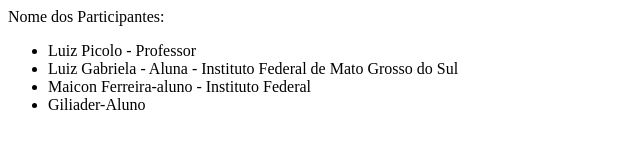
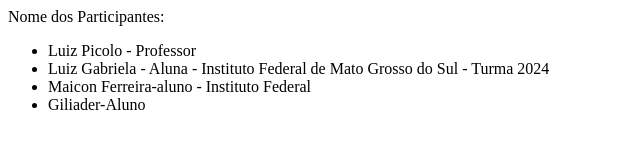
Before and after one commit to maiconfr204/capacitacao-git, a plain HTML site: page index.html in a window 1280 px wide. Shown: the whole page, without its empty margins (0-640 px from the left). Drawn offline with Linux system fonts and the light colour scheme.

Commit message:
foi adicionado a turma

```diff
--- a/index.html
+++ b/index.html
@@ -10,7 +10,7 @@
   Nome dos Participantes:
   <ul>
     <li>Luiz Picolo - Professor</li>
-    <li>Luiz Gabriela - Aluna - Instituto Federal de Mato Grosso do Sul</li>
+    <li>Luiz Gabriela - Aluna - Instituto Federal de Mato Grosso do Sul - Turma 2024</li>
     <li>Maicon Ferreira-aluno - Instituto Federal</li>
   	<li>Giliader-Aluno</li>
   </ul>
```
